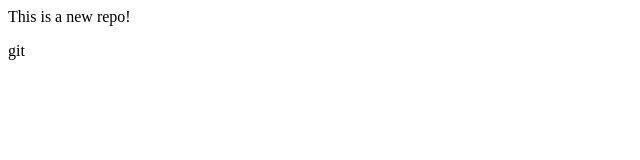
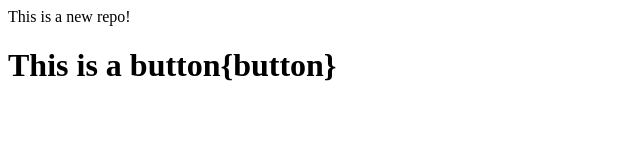
Before and after one commit to kvivekvardhan/local-repo, a plain HTML site: page index.html in a window 1280 px wide. Shown: the whole page, without its empty margins (0-640 px from the left). Drawn offline with Linux system fonts and the light colour scheme.

Commit message:
added button

```diff
--- a/index.html
+++ b/index.html
@@ -1,2 +1,2 @@
 <p>This is a new repo!</p>
-git
+<h1>This is a button{button}</h1>
```
